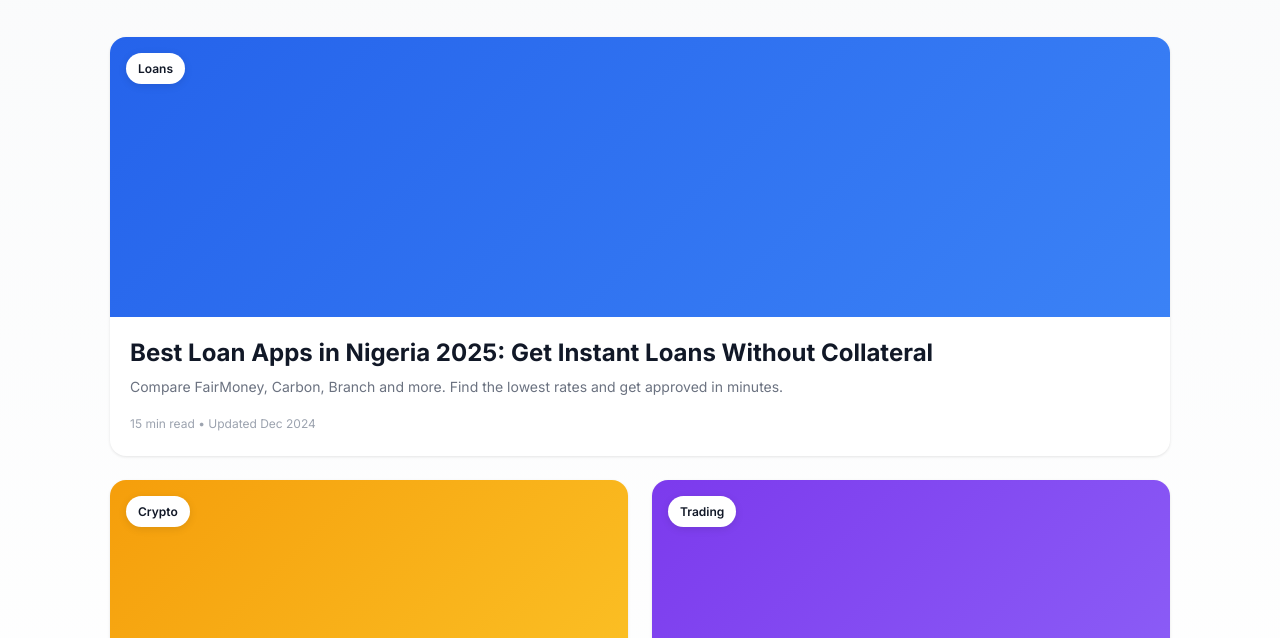
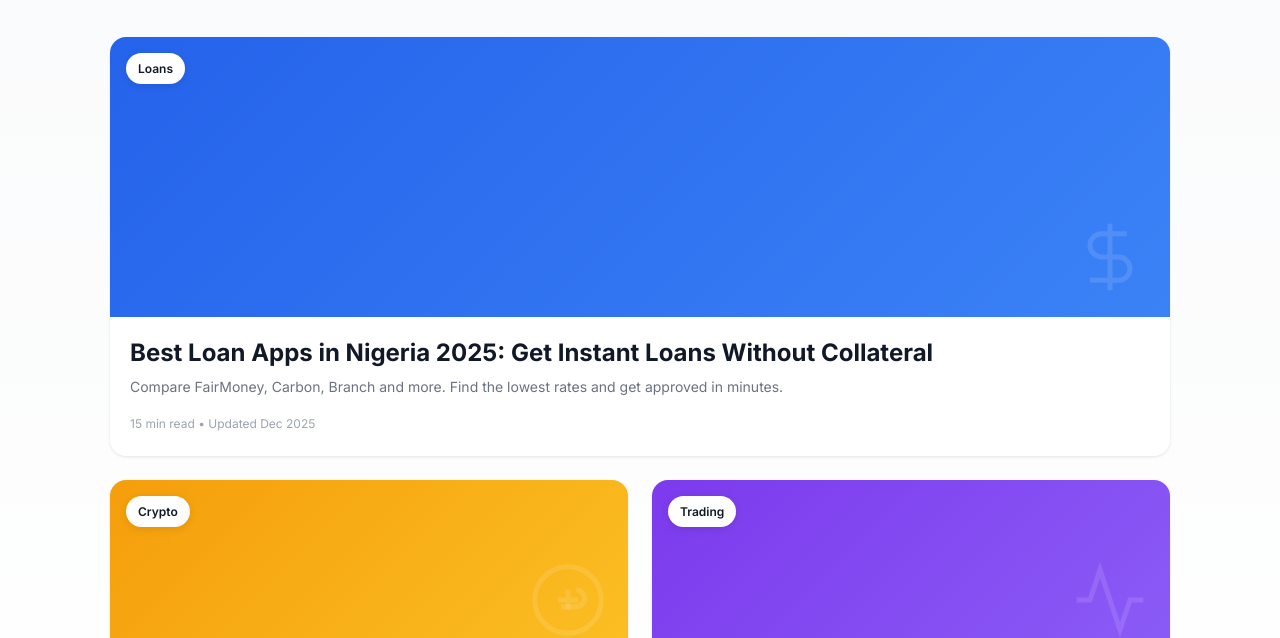
Before and after one commit to oduameh/naijawins-giveaway, a plain HTML site: page index.html in a window 1280 px wide. Shown: the part 339-977 px from the top of the page. Drawn offline with Linux system fonts and the light colour scheme.

Commit message:
Add icons to featured article cards, fix remaining 2024 date

```diff
--- a/index.html
+++ b/index.html
@@ -379,6 +379,13 @@
             align-items: flex-start;
             padding: 16px;
             position: relative;
+        }
+
+        .article-icon {
+            position: absolute;
+            bottom: 20px;
+            right: 20px;
+            opacity: 0.4;
         }
 
         .article-category {
@@ -876,11 +883,12 @@
                     <a href="blog-loan-apps.html">
                         <div class="article-image" style="background: linear-gradient(135deg, #2563EB 0%, #3B82F6 100%);">
                             <span class="article-category">Loans</span>
+                            <svg class="article-icon" width="80" height="80" viewBox="0 0 24 24" fill="none" stroke="rgba(255,255,255,0.3)" stroke-width="1.5"><path d="M12 2v20M17 5H9.5a3.5 3.5 0 000 7h5a3.5 3.5 0 010 7H6"/></svg>
                         </div>
                         <div class="article-content">
                             <h3>Best Loan Apps in Nigeria 2025: Get Instant Loans Without Collateral</h3>
                             <p>Compare FairMoney, Carbon, Branch and more. Find the lowest rates and get approved in minutes.</p>
-                            <span class="article-meta">15 min read • Updated Dec 2024</span>
+                            <span class="article-meta">15 min read • Updated Dec 2025</span>
                         </div>
                     </a>
                 </article>
@@ -889,6 +897,7 @@
                     <a href="blog-crypto-nigeria.html">
                         <div class="article-image" style="background: linear-gradient(135deg, #F59E0B 0%, #FBBF24 100%);">
                             <span class="article-category">Crypto</span>
+                            <svg class="article-icon" width="80" height="80" viewBox="0 0 24 24" fill="none" stroke="rgba(255,255,255,0.3)" stroke-width="1.5"><circle cx="12" cy="12" r="10"/><path d="M9 12h6M12 9v6"/><path d="M14.5 9a2.5 2.5 0 010 5H10"/></svg>
                         </div>
                         <div class="article-content">
                             <h3>How to Buy Bitcoin in Nigeria Safely</h3>
@@ -902,6 +911,7 @@
                     <a href="blog-forex-trading.html">
                         <div class="article-image" style="background: linear-gradient(135deg, #7C3AED 0%, #8B5CF6 100%);">
                             <span class="article-category">Trading</span>
+                            <svg class="article-icon" width="80" height="80" viewBox="0 0 24 24" fill="none" stroke="rgba(255,255,255,0.3)" stroke-width="1.5"><path d="M22 12h-4l-3 9L9 3l-3 9H2"/></svg>
                         </div>
                         <div class="article-content">
                             <h3>Forex Trading for Beginners in Nigeria</h3>
```
